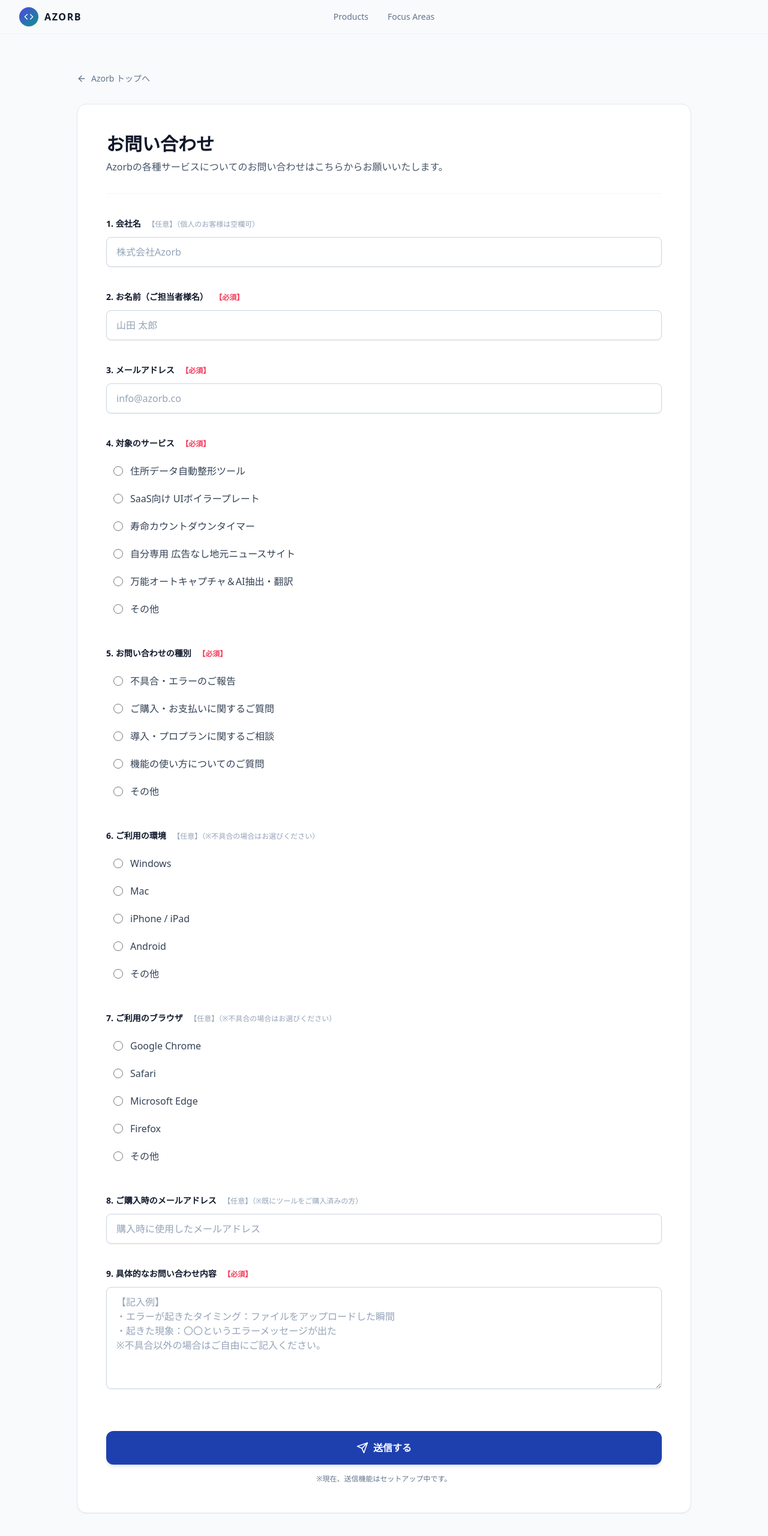
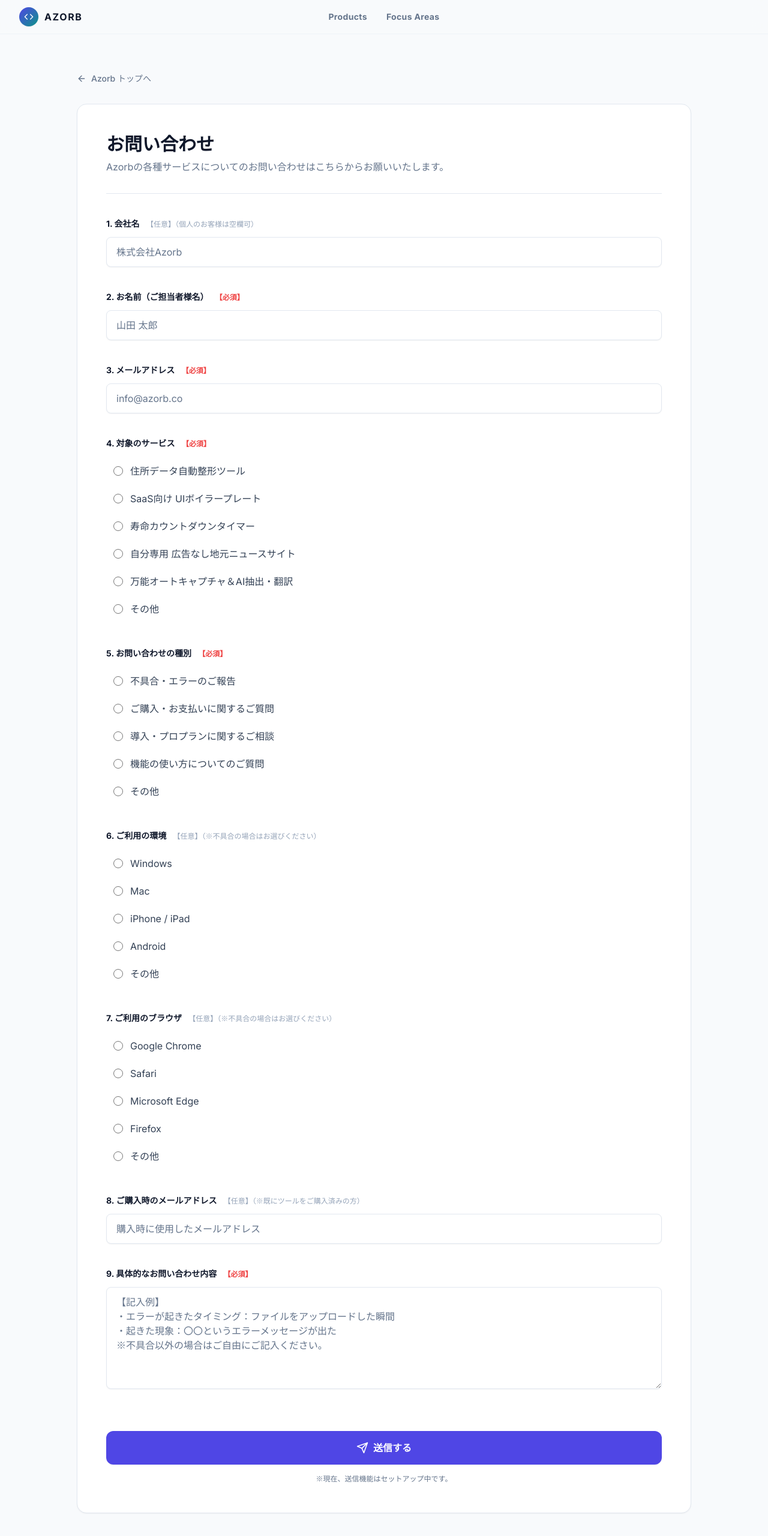
Before and after one commit to giriken35/template-lp, a Next.js app: page /contact in a window 1280 px wide. Shown: the top 2560 px of the page at 60% size. Built offline with nearby package versions, Linux system fonts and the light colour scheme.

Commit message:
style: exact CSS match with my-freelance-site legal page

```diff
--- a/src/app/contact/page.tsx
+++ b/src/app/contact/page.tsx
@@ -1,10 +1,11 @@
 'use client';
 
 import { useState } from 'react';
-import { ArrowLeft, Send, Code } from 'lucide-react';
+import { ArrowLeft, Send, Code, Menu, X } from 'lucide-react';
 
 export default function Contact() {
   const [isSubmitting, setIsSubmitting] = useState(false);
+  const [isMobileMenuOpen, setIsMobileMenuOpen] = useState(false);
 
   const [selectedService, setSelectedService] = useState("");
   const [selectedInquiryType, setSelectedInquiryType] = useState("");
@@ -15,56 +16,80 @@ export default function Contact() {
     setIsSubmitting(true);
   };
 
-  const inputClass = "w-full bg-white border border-slate-300 rounded-lg px-4 py-3 text-slate-900 placeholder-slate-400 focus:outline-none focus:border-blue-500 focus:ring-1 focus:ring-blue-500 transition-all shadow-sm";
+  const toggleMenu = () => setIsMobileMenuOpen(!isMobileMenuOpen);
+  const closeMenu = () => setIsMobileMenuOpen(false);
+
+  const inputClass = "w-full bg-[#ffffff] border border-[#e2e8f0] rounded-lg px-4 py-3 text-[#0f172a] placeholder-[#64748b] focus:outline-none focus:border-[#4f46e5] focus:ring-1 focus:ring-[#4f46e5] transition-all shadow-sm";
   const radioGroupClass = "space-y-1.5 p-1";
-  const dynamicInputClass = "w-full bg-slate-50 border border-slate-300 rounded-lg px-3 py-2 text-sm text-slate-900 focus:bg-white focus:outline-none focus:border-blue-500 focus:ring-1 focus:ring-blue-500 mt-2 transition-all shadow-sm";
+  const dynamicInputClass = "w-full bg-[#f1f5f9] border border-[#e2e8f0] rounded-lg px-3 py-2 text-sm text-[#0f172a] focus:bg-[#ffffff] focus:outline-none focus:border-[#4f46e5] focus:ring-1 focus:ring-[#4f46e5] mt-2 transition-all shadow-sm";
 
   return (
-    <div className="min-h-screen bg-[#f8fafc] font-sans">
+    <div className="min-h-screen bg-[#f8fafc] font-sans antialiased text-[#0f172a]" style={{ fontFamily: 'var(--font-noto-sans-jp), "Inter", sans-serif' }}>
 
-      {/* Azorb本体サイト共通ヘッダー（完全再現） */}
-      <header className="sticky top-0 z-50 w-full border-b border-slate-200/40 bg-[#f8fafc]/80 backdrop-blur-md">
+      {/* 完全にコピーしたヘッダー */}
+      <header className="sticky top-0 z-50 w-full border-b border-[#e2e8f0]/40 bg-[#f8fafc]/80 backdrop-blur-md">
         <div className="relative mx-auto flex h-14 max-w-[1500px] items-center justify-between px-4 sm:px-6 lg:px-8">
           <a
             href="https://azorb-site.vercel.app/"
-            className="group flex items-center gap-2.5 rounded-xl px-2 py-1.5 -ml-2 transition-all hover:bg-slate-200/30 active:scale-95 z-50"
+            className="group flex items-center gap-2.5 rounded-xl px-2 py-1.5 -ml-2 transition-all hover:bg-white/10 active:scale-95 z-50"
           >
-            <div className="flex h-8 w-8 items-center justify-center rounded-full bg-gradient-to-br from-[#4f46e5] to-[#0d9488] text-white shadow-sm">
+            <div className="flex h-8 w-8 items-center justify-center rounded-[1rem] bg-gradient-to-br from-[#4f46e5] to-[#0d9488] text-white shadow-sm">
               <Code className="h-4 w-4" />
             </div>
-            <span className="text-sm font-bold sm:text-base text-slate-900 uppercase tracking-widest">
+            <span className="text-sm font-bold tracking-tight text-[#0f172a] sm:text-base uppercase" style={{ letterSpacing: '0.1em' }}>
               Azorb
             </span>
           </a>
 
-          <nav className="hidden md:flex absolute left-1/2 -translate-x-1/2 items-center gap-8 text-sm font-medium text-slate-500">
-            <a href="https://azorb-site.vercel.app/#products" className="hover:text-slate-900 transition-colors">
+          {/* Desktop Navigation (Centered) */}
+          <nav className="hidden md:flex absolute left-1/2 -translate-x-1/2 items-center gap-8 text-sm font-medium text-[#64748b]">
+            <a href="https://azorb-site.vercel.app/#products" className="hover:text-[#0f172a] transition-colors font-bold tracking-wide">
               Products
             </a>
-            <a href="https://azorb-site.vercel.app/#focus" className="hover:text-slate-900 transition-colors">
+            <a href="https://azorb-site.vercel.app/#focus" className="hover:text-[#0f172a] transition-colors font-bold tracking-wide">
               Focus Areas
             </a>
           </nav>
+
+          <div className="hidden md:flex items-center">
+          </div>
+
+          {/* Mobile Hamburger Button */}
+          <button
+            className="md:hidden flex items-center justify-center p-2 -mr-2 text-[#0f172a] z-50 transition-transform active:scale-95"
+            onClick={toggleMenu}
+            aria-label="Toggle menu"
+          >
+            {isMobileMenuOpen ? <X className="h-5 w-5" /> : <Menu className="h-5 w-5" />}
+          </button>
+
+          {/* Mobile Menu Overlay */}
+          {isMobileMenuOpen && (
+            <div className="fixed inset-0 top-14 z-40 bg-[#f8fafc]/95 backdrop-blur-sm md:hidden animate-in fade-in slide-in-from-top-4 duration-200">
+              <nav className="flex flex-col items-center gap-6 p-8 text-sm font-semibold">
+                <a href="https://azorb-site.vercel.app/#products" className="w-full text-center py-3 border-b border-[#e2e8f0]/50 text-[#0f172a] hover:text-[#4f46e5] transition-colors" onClick={closeMenu}>Products</a>
+                <a href="https://azorb-site.vercel.app/#focus" className="w-full text-center py-3 border-b border-[#e2e8f0]/50 text-[#0f172a] hover:text-[#4f46e5] transition-colors" onClick={closeMenu}>Focus Areas</a>
+              </nav>
+            </div>
+          )}
         </div>
       </header>
 
-      {/* ページコンテンツ */}
+      {/* ページコンテンツ（特商法ページと全く同じレイアウト構造） */}
       <div className="py-16 px-4 sm:px-6">
         <div className="mx-auto max-w-5xl">
-
-          {/* 戻るボタン（配置・スタイルを特商法ページと統一） */}
           <a
             href="https://azorb-site.vercel.app/"
-            className="inline-flex items-center text-sm font-medium text-slate-500 hover:text-slate-900 mb-8 transition-colors"
+            className="inline-flex items-center text-sm font-medium text-[#64748b] hover:text-[#0f172a] mb-8 transition-colors"
           >
             <ArrowLeft className="mr-2 h-4 w-4" />
             Azorb トップへ
           </a>
 
           {/* フォームカード */}
-          <div className="bg-white text-slate-800 rounded-2xl p-8 sm:p-12 border border-slate-200 shadow-sm relative overflow-hidden">
-            <h1 className="text-2xl sm:text-3xl font-bold mb-2 text-slate-900">お問い合わせ</h1>
-            <p className="text-slate-600 mb-10 pb-8 border-b border-slate-100 text-sm md:text-base">
+          <div className="rounded-2xl border border-[#e2e8f0] bg-[#ffffff] p-8 sm:p-12 shadow-sm">
+            <h1 className="text-2xl sm:text-3xl font-bold text-[#0f172a] mb-2">お問い合わせ</h1>
+            <p className="text-[#64748b] mb-10 pb-8 border-b border-[#e2e8f0] text-sm md:text-base">
               Azorbの各種サービスについてのお問い合わせはこちらからお願いいたします。
             </p>
 
@@ -75,8 +100,8 @@ export default function Contact() {
               className="space-y-10"
             >
               <div className="space-y-3">
-                <label className="block text-sm font-bold text-slate-900">
-                  1. 会社名 <span className="text-slate-400 ml-2 text-xs font-normal">【任意】（個人のお客様は空欄可）</span>
+                <label className="block text-sm font-bold text-[#0f172a]">
+                  1. 会社名 <span className="text-[#94a3b8] ml-2 text-xs font-normal">【任意】（個人のお客様は空欄可）</span>
                 </label>
                 <input
                   type="text"
@@ -87,8 +112,8 @@ export default function Contact() {
               </div>
 
               <div className="space-y-3">
-                <label className="block text-sm font-bold text-slate-900">
-                  2. お名前（ご担当者様名） <span className="text-rose-500 ml-2 text-xs font-bold">【必須】</span>
+                <label className="block text-sm font-bold text-[#0f172a]">
+                  2. お名前（ご担当者様名） <span className="text-[#ef4444] ml-2 text-xs font-bold">【必須】</span>
                 </label>
                 <input
                   type="text"
@@ -100,8 +125,8 @@ export default function Contact() {
               </div>
 
               <div className="space-y-3">
-                <label className="block text-sm font-bold text-slate-900">
-                  3. メールアドレス <span className="text-rose-500 ml-2 text-xs font-bold">【必須】</span>
+                <label className="block text-sm font-bold text-[#0f172a]">
+                  3. メールアドレス <span className="text-[#ef4444] ml-2 text-xs font-bold">【必須】</span>
                 </label>
                 <input
                   type="email"
@@ -113,8 +138,8 @@ export default function Contact() {
               </div>
 
               <div className="space-y-3">
-                <label className="block text-sm font-bold text-slate-900">
-                  4. 対象のサービス <span className="text-rose-500 ml-2 text-xs font-bold">【必須】</span>
+                <label className="block text-sm font-bold text-[#0f172a]">
+                  4. 対象のサービス <span className="text-[#ef4444] ml-2 text-xs font-bold">【必須】</span>
                 </label>
                 <div className={radioGroupClass}>
                   {[
@@ -125,7 +150,7 @@ export default function Contact() {
                     "万能オートキャプチャ＆AI抽出・翻訳",
                     "その他"
                   ].map((service) => (
-                    <label key={service} className="flex items-center space-x-3 p-2 rounded hover:bg-slate-50 transition-colors cursor-pointer">
+                    <label key={service} className="flex items-center space-x-3 p-2 rounded hover:bg-[#f8fafc] transition-colors cursor-pointer">
                       <input
                         type="radio"
                         name="service"
@@ -133,9 +158,9 @@ export default function Contact() {
                         required
                         checked={selectedService === service}
                         onChange={(e) => setSelectedService(e.target.value)}
-                        className="w-4 h-4 text-blue-600 bg-white border-slate-300 focus:ring-blue-500"
+                        className="w-4 h-4 text-[#4f46e5] bg-[#ffffff] border-[#e2e8f0] focus:ring-[#4f46e5]"
                       />
-                      <span className="text-slate-700">{service}</span>
+                      <span className="text-[#334155]">{service}</span>
                     </label>
                   ))}
 
@@ -154,8 +179,8 @@ export default function Contact() {
               </div>
 
               <div className="space-y-3">
-                <label className="block text-sm font-bold text-slate-900">
-                  5. お問い合わせの種別 <span className="text-rose-500 ml-2 text-xs font-bold">【必須】</span>
+                <label className="block text-sm font-bold text-[#0f172a]">
+                  5. お問い合わせの種別 <span className="text-[#ef4444] ml-2 text-xs font-bold">【必須】</span>
                 </label>
                 <div className={radioGroupClass}>
                   {[
@@ -165,7 +190,7 @@ export default function Contact() {
                     "機能の使い方についてのご質問",
                     "その他"
                   ].map((type) => (
-                    <label key={type} className="flex items-center space-x-3 p-2 rounded hover:bg-slate-50 transition-colors cursor-pointer">
+                    <label key={type} className="flex items-center space-x-3 p-2 rounded hover:bg-[#f8fafc] transition-colors cursor-pointer">
                       <input
                         type="radio"
                         name="inquiry_type"
@@ -173,9 +198,9 @@ export default function Contact() {
                         required
                         checked={selectedInquiryType === type}
                         onChange={(e) => setSelectedInquiryType(e.target.value)}
-                        className="w-4 h-4 text-blue-600 bg-white border-slate-300 focus:ring-blue-500"
+                        className="w-4 h-4 text-[#4f46e5] bg-[#ffffff] border-[#e2e8f0] focus:ring-[#4f46e5]"
                       />
-                      <span className="text-slate-700">{type}</span>
+                      <span className="text-[#334155]">{type}</span>
                     </label>
                   ))}
 
@@ -194,21 +219,21 @@ export default function Contact() {
               </div>
 
               <div className="space-y-3">
-                <label className="block text-sm font-bold text-slate-900">
-                  6. ご利用の環境 <span className="text-slate-400 ml-2 text-xs font-normal">【任意】（※不具合の場合はお選びください）</span>
+                <label className="block text-sm font-bold text-[#0f172a]">
+                  6. ご利用の環境 <span className="text-[#94a3b8] ml-2 text-xs font-normal">【任意】（※不具合の場合はお選びください）</span>
                 </label>
                 <div className={radioGroupClass}>
                   {["Windows", "Mac", "iPhone / iPad", "Android", "その他"].map((env) => (
-                    <label key={env} className="flex items-center space-x-3 p-2 rounded hover:bg-slate-50 transition-colors cursor-pointer">
+                    <label key={env} className="flex items-center space-x-3 p-2 rounded hover:bg-[#f8fafc] transition-colors cursor-pointer">
                       <input
                         type="radio"
                         name="os"
                         value={env}
                         checked={selectedOs === env}
                         onChange={(e) => setSelectedOs(e.target.value)}
-                        className="w-4 h-4 text-blue-600 bg-white border-slate-300 focus:ring-blue-500"
+                        className="w-4 h-4 text-[#4f46e5] bg-[#ffffff] border-[#e2e8f0] focus:ring-[#4f46e5]"
                       />
-                      <span className="text-slate-700">{env}</span>
+                      <span className="text-[#334155]">{env}</span>
                     </label>
                   ))}
 
@@ -226,21 +251,21 @@ export default function Contact() {
               </div>
 
               <div className="space-y-3">
-                <label className="block text-sm font-bold text-slate-900">
-                  7. ご利用のブラウザ <span className="text-slate-400 ml-2 text-xs font-normal">【任意】（※不具合の場合はお選びください）</span>
+                <label className="block text-sm font-bold text-[#0f172a]">
+                  7. ご利用のブラウザ <span className="text-[#94a3b8] ml-2 text-xs font-normal">【任意】（※不具合の場合はお選びください）</span>
                 </label>
                 <div className={radioGroupClass}>
                   {["Google Chrome", "Safari", "Microsoft Edge", "Firefox", "その他"].map((browser) => (
-                    <label key={browser} className="flex items-center space-x-3 p-2 rounded hover:bg-slate-50 transition-colors cursor-pointer">
+                    <label key={browser} className="flex items-center space-x-3 p-2 rounded hover:bg-[#f8fafc] transition-colors cursor-pointer">
                       <input
                         type="radio"
                         name="browser"
                         value={browser}
                         checked={selectedBrowser === browser}
                         onChange={(e) => setSelectedBrowser(e.target.value)}
-                        className="w-4 h-4 text-blue-600 bg-white border-slate-300 focus:ring-blue-500"
+                        className="w-4 h-4 text-[#4f46e5] bg-[#ffffff] border-[#e2e8f0] focus:ring-[#4f46e5]"
                       />
-                      <span className="text-slate-700">{browser}</span>
+                      <span className="text-[#334155]">{browser}</span>
                     </label>
                   ))}
 
@@ -258,8 +283,8 @@ export default function Contact() {
               </div>
 
               <div className="space-y-3">
-                <label className="block text-sm font-bold text-slate-900">
-                  8. ご購入時のメールアドレス <span className="text-slate-400 ml-2 text-xs font-normal">【任意】（※既にツールをご購入済みの方）</span>
+                <label className="block text-sm font-bold text-[#0f172a]">
+                  8. ご購入時のメールアドレス <span className="text-[#94a3b8] ml-2 text-xs font-normal">【任意】（※既にツールをご購入済みの方）</span>
                 </label>
                 <input
                   type="email"
@@ -270,8 +295,8 @@ export default function Contact() {
               </div>
 
               <div className="space-y-3">
-                <label className="block text-sm font-bold text-slate-900">
-                  9. 具体的なお問い合わせ内容 <span className="text-rose-500 ml-2 text-xs font-bold">【必須】</span>
+                <label className="block text-sm font-bold text-[#0f172a]">
+                  9. 具体的なお問い合わせ内容 <span className="text-[#ef4444] ml-2 text-xs font-bold">【必須】</span>
                 </label>
                 <textarea
                   name="message"
@@ -286,7 +311,7 @@ export default function Contact() {
                 <button
                   type="submit"
                   disabled={isSubmitting}
-                  className="w-full bg-[#1e40af] hover:bg-[#1e3a8a] text-white font-bold py-4 rounded-xl transition-all shadow-md flex items-center justify-center gap-2 disabled:opacity-50 disabled:cursor-not-allowed"
+                  className="w-full bg-[#4f46e5] hover:bg-[#4338ca] text-white font-bold py-4 rounded-xl transition-all shadow-sm flex items-center justify-center gap-2 disabled:opacity-50 disabled:cursor-not-allowed"
                 >
                   {isSubmitting ? (
                     "送信準備中..."
@@ -297,7 +322,7 @@ export default function Contact() {
                     </>
                   )}
                 </button>
-                <p className="text-center text-slate-500 text-xs mt-4">
+                <p className="text-center text-[#64748b] text-xs mt-4">
                   ※現在、送信機能はセットアップ中です。
                 </p>
               </div>
```
